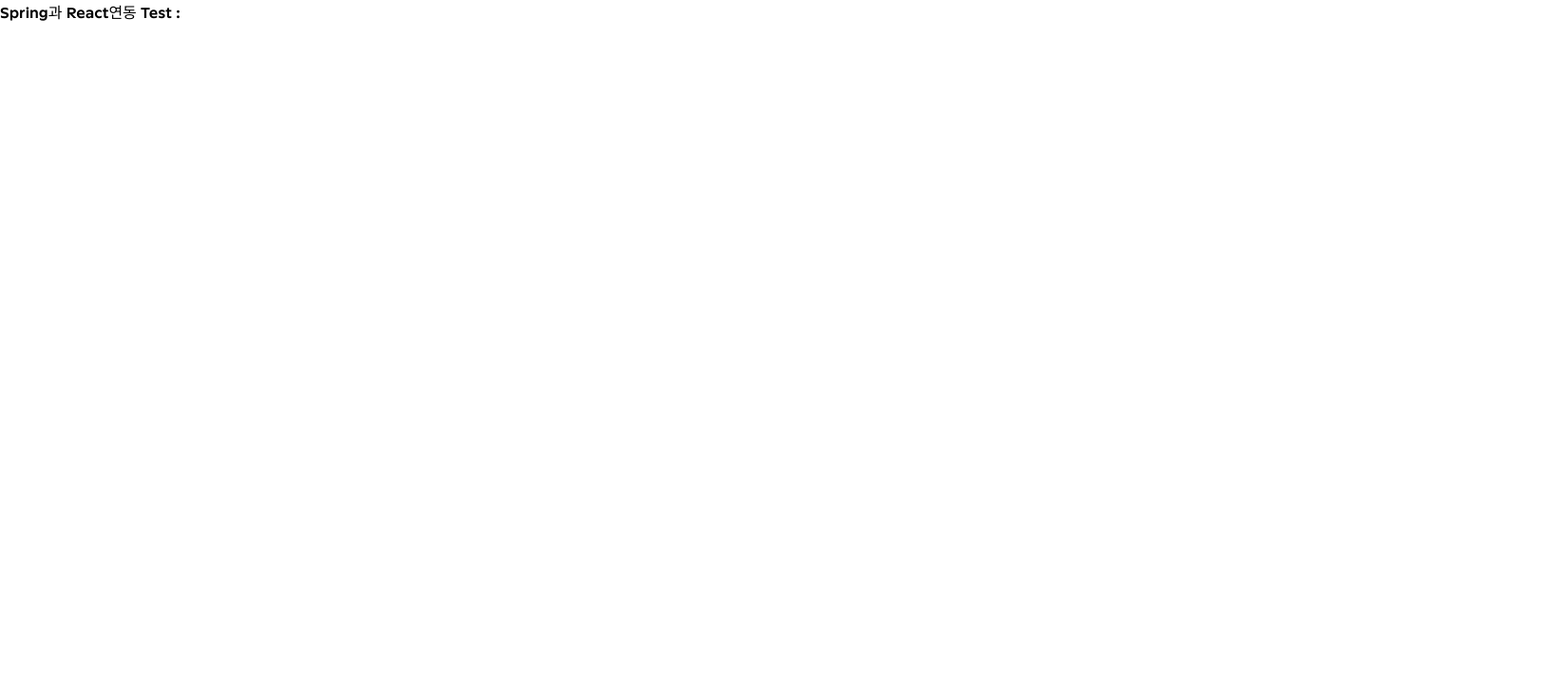
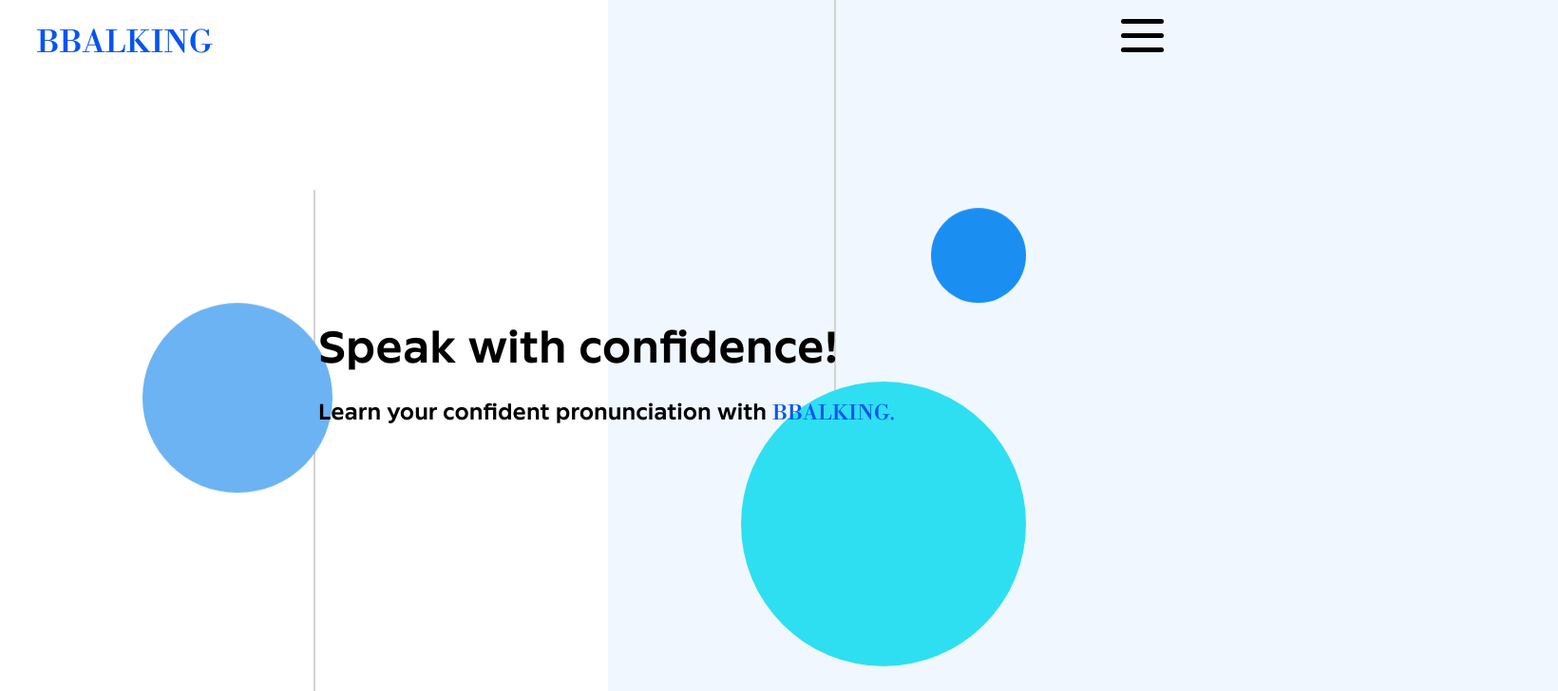
Before and after one commit to ikk5515/KoreanTraining_Baleum, a React (Create React App) app in the folder startupProject/src/main/front_end/: page / in a window 1280 px wide. Shown: the top 728 px of the page at 95% size, 1640 px wide, since content can reach past the window. Built offline with nearby package versions, Linux system fonts and the light colour scheme; no server answers.

Commit message:
Add Header, Summary component

```diff
--- a/startupProject/src/main/front_end/src/App.js
+++ b/startupProject/src/main/front_end/src/App.js
@@ -1,7 +1,10 @@
 import React, {useEffect, useState} from 'react';
 import axios from 'axios';
+import Header from './component/Header';
+import Summary from './component/firstPage/Summary';
 
 function App() {
+    // eslint-disable-next-line
    const [test, setTest] = useState('')
 
     useEffect(() => {
@@ -12,7 +15,8 @@
 
     return (
         <div>
-            Spring과 React연동 Test : {test}
+            <Header/>
+            <Summary/>
         </div>
     );
 }
```
